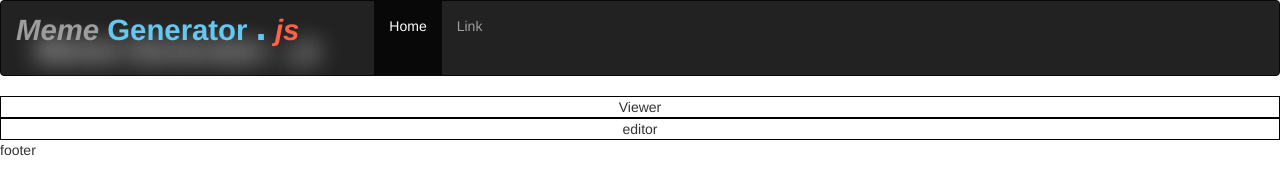
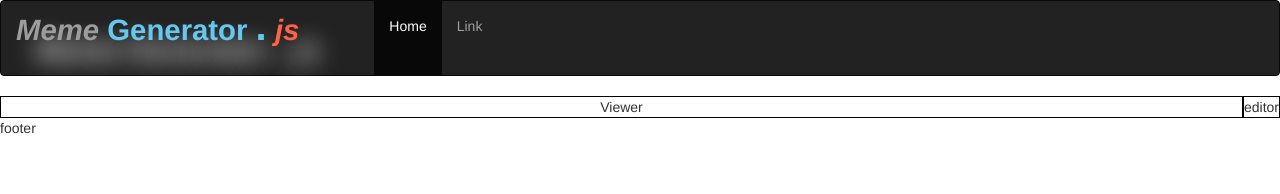
Before and after one commit to champix56/2022_03_jpg_meme, a website: page index.html in a window 1280 px wide. Drawn offline with nearby package versions, Linux system fonts and the light colour scheme.

Commit message:
mise en plaxce du flex grow

```diff
--- a/styles/styles.css
+++ b/styles/styles.css
@@ -14,3 +14,9 @@
     text-align: center;
     border:1px solid black;
 }
+#meme-creator{
+    display: flex;
+}
+#meme-creator>div:nth-child(1){
+    flex-grow: 1;
+}
```
